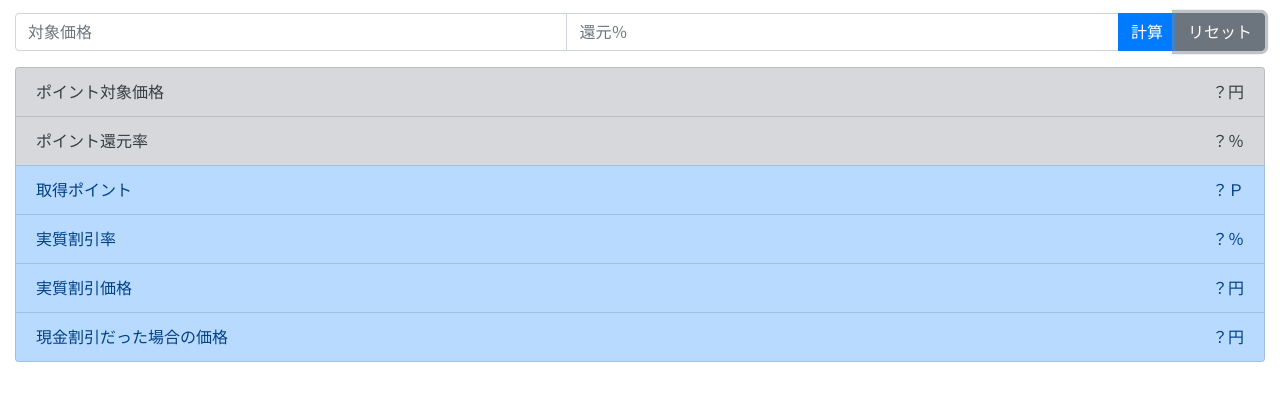
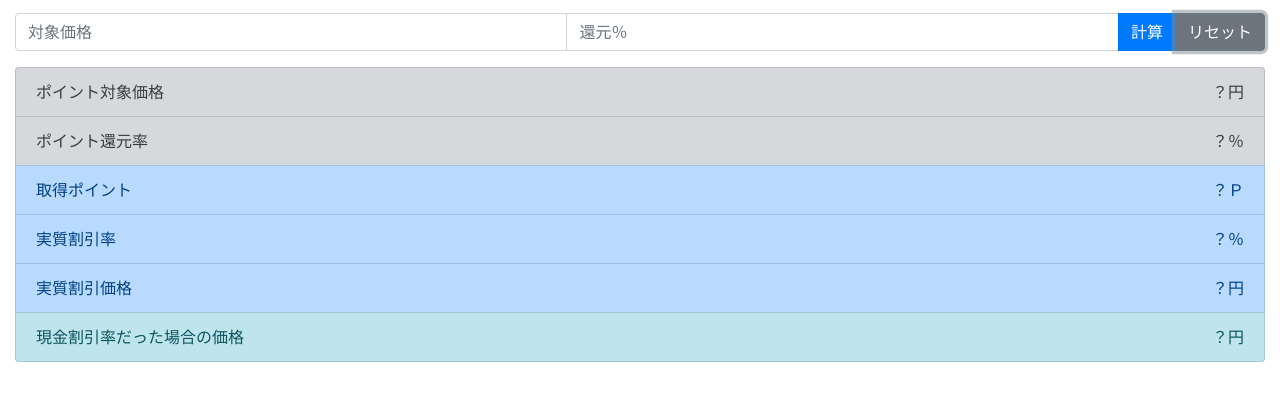
Before and after one commit to kodaka/kodaka.github.io, a plain HTML site: page app/shop-point/index.html in a window 1280 px wide. Both pictures are taken after a click on the button "リセット". Shown: the part 83-484 px from the top of the page. Drawn offline with nearby package versions, Linux system fonts and the light colour scheme.

Commit message:
edit app/shop-point

```diff
--- a/app/shop-point/index.html
+++ b/app/shop-point/index.html
@@ -57,8 +57,8 @@
                     実質割引価格
                     <span><span id="real-price" data-default="？">？</span>円</span>
                 </li>
-                <li class="list-group-item list-group-item-primary d-flex justify-content-between align-items-center">
-                    現金割引だった場合の価格
+                <li class="list-group-item list-group-item-info d-flex justify-content-between align-items-center">
+                    現金割引率だった場合の価格
                     <span><span id="money-price" data-default="？">？</span>円</span>
                 </li>
             </ul>
@@ -76,16 +76,16 @@
 <script>
 (function($, doc){
     $(doc).ready(function(){
-        var $formPrice   = $("#form-price");
-        var $formPercent = $("#form-percent");
-        var $shopPrice   = $("#shop-price");
-        var $shopPercent = $("#shop-percent");
-        var $shopPoint   = $("#shop-point");
-        var $realPercent = $("#real-percent");
-        var $realPrice   = $("#real-price");
-        var $moneyPrice  = $("#money-price");
+        let $formPrice   = $("#form-price");
+        let $formPercent = $("#form-percent");
+        let $shopPrice   = $("#shop-price");
+        let $shopPercent = $("#shop-percent");
+        let $shopPoint   = $("#shop-point");
+        let $realPercent = $("#real-percent");
+        let $realPrice   = $("#real-price");
+        let $moneyPrice  = $("#money-price");
 
-        var draw = function(formPrice, formPercent, shopPrice, shopPercent, shopPoint, realPercent, realPrice, moneyPrice){
+        let draw = function(formPrice, formPercent, shopPrice, shopPercent, shopPoint, realPercent, realPrice, moneyPrice){
             $formPrice.val(formPrice);
             $formPercent.val(formPercent);
             $shopPrice.text(shopPrice);
@@ -97,28 +97,29 @@
         };
 
         $("#form").submit(function(){
-            var formPrice   = parseInt($formPrice.val());
-            var formPercent = parseInt($formPercent.val());
-            var shopPrice   = formPrice;
-            var shopPercent = formPercent;
-            var shopPoint   = Math.ceil(shopPrice * shopPercent / 100);
-            var realRate    = shopPrice / (shopPrice + shopPoint);
-            var realPercent = Math.round((1 - realRate) * 100 * 1000) / 1000;
-            var realPrice   = Math.floor(shopPrice * realRate);
-            var moneyPrice  = Math.floor(shopPrice * (100 - shopPercent) / 100);
+            let formPrice   = parseInt($formPrice.val());
+            let formPercent = parseInt($formPercent.val());
+            let shopPrice   = formPrice;
+            let shopPercent = formPercent;
+            let shopPoint   = Math.ceil(shopPrice * shopPercent / 100);
+            let realRate    = shopPrice / (shopPrice + shopPoint);
+            let realPercent = Math.round((1 - realRate) * 100 * 1000) / 1000;
+            let realPrice   = Math.floor(shopPrice * realRate);
+            let moneyPrice  = Math.floor(shopPrice * (100 - shopPercent) / 100);
             draw(formPrice, formPercent, shopPrice, shopPercent, shopPoint, realPercent, realPrice, moneyPrice);
             return false;
         });
 
         $("#button-reset").click(function(){
-            var formPrice   = $formPrice.data("default");
-            var formPercent = $formPercent.data("default");
-            var shopPrice   = $shopPrice.data("default");
-            var shopPercent = $shopPercent.data("default");
-            var shopPoint   = $shopPoint.data("default");
-            var realPercent = $realPercent.data("default");
-            var realPrice   = $realPrice.data("default");
-            var moneyPrice  = $moneyPrice.data("default");
+            const dataKey   = "default";
+            let formPrice   = $formPrice.data(dataKey);
+            let formPercent = $formPercent.data(dataKey);
+            let shopPrice   = $shopPrice.data(dataKey);
+            let shopPercent = $shopPercent.data(dataKey);
+            let shopPoint   = $shopPoint.data(dataKey);
+            let realPercent = $realPercent.data(dataKey);
+            let realPrice   = $realPrice.data(dataKey);
+            let moneyPrice  = $moneyPrice.data(dataKey);
             draw(formPrice, formPercent, shopPrice, shopPercent, shopPoint, realPercent, realPrice, moneyPrice);
             return false;
         });
```
